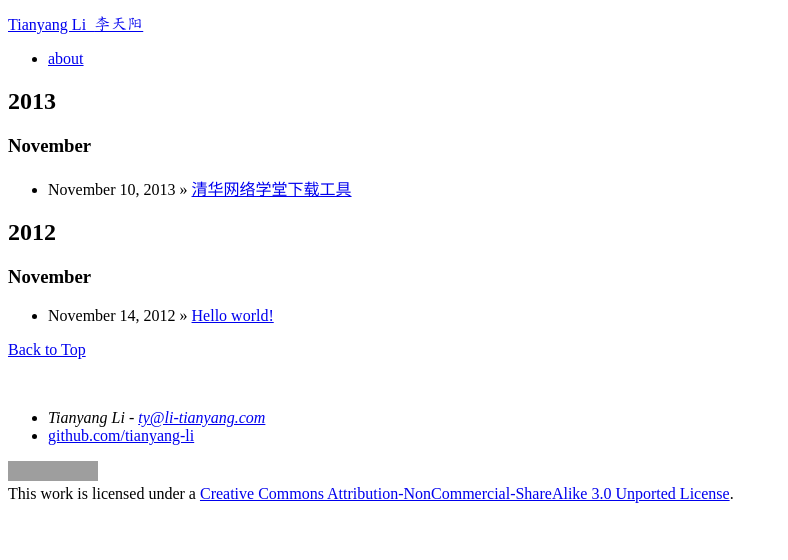
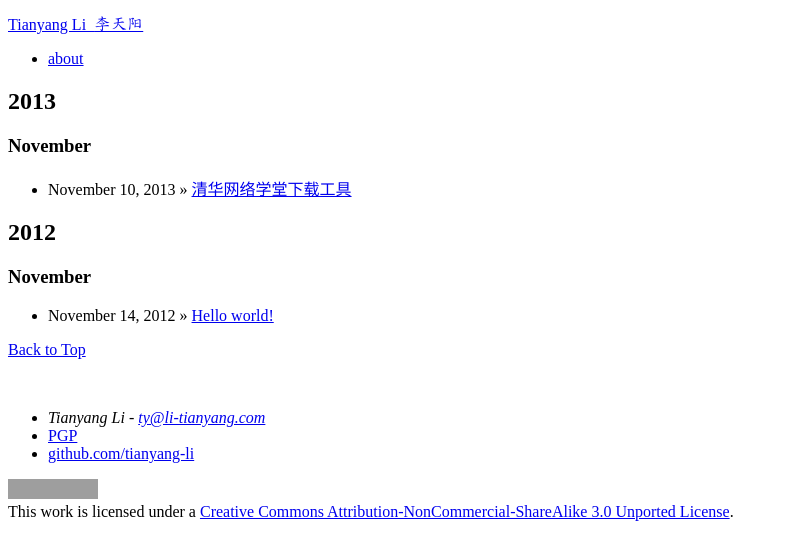
Before and after one commit to li-tianyang/li-tianyang.github.com, a Jekyll site: the page built from blog.html, in a window 1280 px wide. Shown: the top 560 px of the page, without its empty margins (0-788 px from the left). Built offline with Jekyll 4.4.1, drawn with Linux system fonts in a browser that asks for light colours; grey boxes are pictures that could not be loaded.

Commit message:
updated PGP

```diff
--- a/_includes/themes/the-minimum/default.html
+++ b/_includes/themes/the-minimum/default.html
@@ -59,9 +59,7 @@
                     <div style="display: none;"><a href="https://plus.google.com/u/0/110018392074580440969?rel=author"></a></div>
                     <ul>
                         <li class="contact"><address><span class="author fn n">{{ site.author.name }}</span> - <span class="fn email">{{ site.author.email }}</span></address></li>
-												<!--
-                        <li class="pgp"><a href="/pgp.html" rel="me">PGP</a></li>
-												-->
+                        <li class="pgp"><a href="https://keybase.io/lty">PGP</a></li>
                         <li class="github"><a href="http://github.com/{{ site.author.github }}/" rel="me">github.com/{{ site.author.github }}</a></li>
                         <li class="google code" style="display:none"><a href="http://code.google.com/u/110018392074580440969/" rel="me">code.google.com/u/110018392074580440969</a></li>
                     </ul>
```
